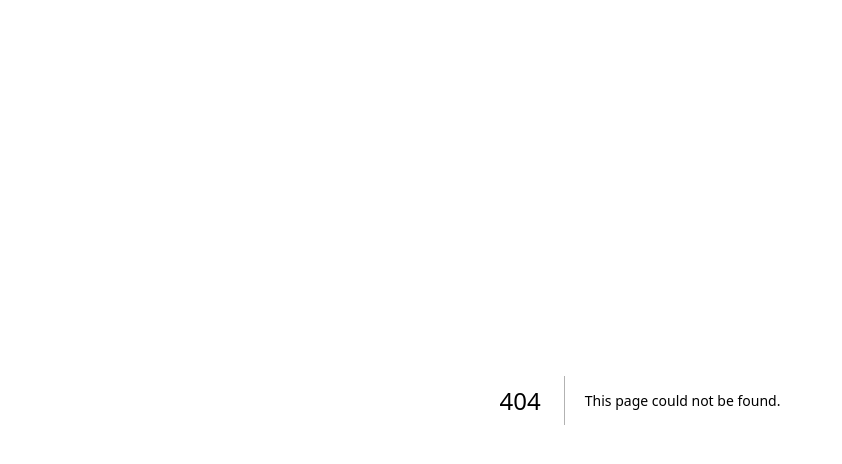
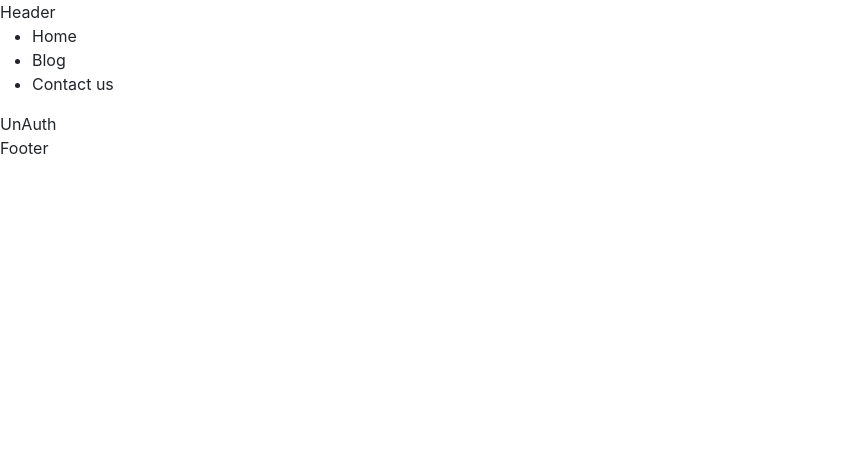
Before and after one commit to pratik-TA/Scuttlr-next-app, a Next.js app: page /unAuthenticated in a window 1280 px wide. Before the commit this address had no page. Shown: the top 464 px of the page, without its empty margins (0-842 px from the left). Built offline with nearby package versions, Linux system fonts and the light colour scheme.

Commit message:
added unauth file and basic navigation

```diff
--- /dev/null
+++ b/context/AuthContext.js
@@ -0,0 +1,24 @@
+// import { createContext, useContext, useMemo, useState } from "react";
+
+import { createContext, useContext, useMemo, useState } from "react";
+
+const AuthContext = createContext();
+
+export function AppWrapper({ children }) {
+
+   const [appState, setAppState] = useState ()
+   // error in useState
+
+   const contextValue = useMemo(() => {
+      return [appState, setAppState];
+   }, [appState, setAppState]);
+
+   return (
+   <AuthContext.Provider value={contextValue}>
+      {children}
+   </AuthContext.Provider>
+   );
+}
+export function useAppContext() {
+   return useContext(AuthContext);
+}
--- a/pages/_app.js
+++ b/pages/_app.js
@@ -1,13 +1,53 @@
 import "bootstrap/dist/css/bootstrap.min.css";
 import "../styles/globals.css";
 import { useEffect } from "react";
+import Header from '../ui/header/index'
+import Footer from '../ui/footer/index'
+import { AppWrapper } from "../context/authContext";
 
 function MyApp({ Component, pageProps }) {
   useEffect(() => {
     require("bootstrap/dist/js/bootstrap.bundle.min.js");
+    const data = localStorage.getItem('Data');
+
+    if (!data) {
+      // return {
+      //   redirect: {
+      //     destination: '/unAuthenticated',
+      //     permanent: false,
+      //   },
+      // }
+    }
+
   }, []);
 
-  return <Component {...pageProps} />;
+  return (
+    <>
+     {/* <AppWrapper> */}
+        <Header />
+        <Component {...pageProps} />
+        <Footer />
+     {/* </AppWrapper> */}
+    </>
+  )
 }
 
+// const user = localStorage.getItem('User')
+
+// export async function getServerSideProps (user) {
+
+
+//   if (!user) {
+//     return {
+//       redirect: {
+//         destination: '/unAuthenticated',
+//         permanent: false,
+//       },
+//     }
+//   }
+
+//   return {
+//     props: { user },
+//   }
+// }
 export default MyApp;
--- /dev/null
+++ b/pages/unAuthenticated/index.js
@@ -0,0 +1,9 @@
+import React from 'react'
+
+function UnAuth() {
+  return (
+    <div>UnAuth</div>
+  )
+}
+
+export default UnAuth
--- a/ui/header/index.jsx
+++ b/ui/header/index.jsx
@@ -1,8 +1,22 @@
+import Link from 'next/link'
 import React from 'react'
 
 function Header() {
   return (
+    <>
     <div>Header</div>
+    <ul>
+      <li>
+        <Link href='/'>Home</Link>
+      </li>
+      <li>
+        <Link href='/blog'>Blog</Link>
+      </li>
+      <li>
+        <Link href='/contact-us'>Contact us</Link>
+      </li>
+    </ul>
+    </>
   )
 }
 
```
